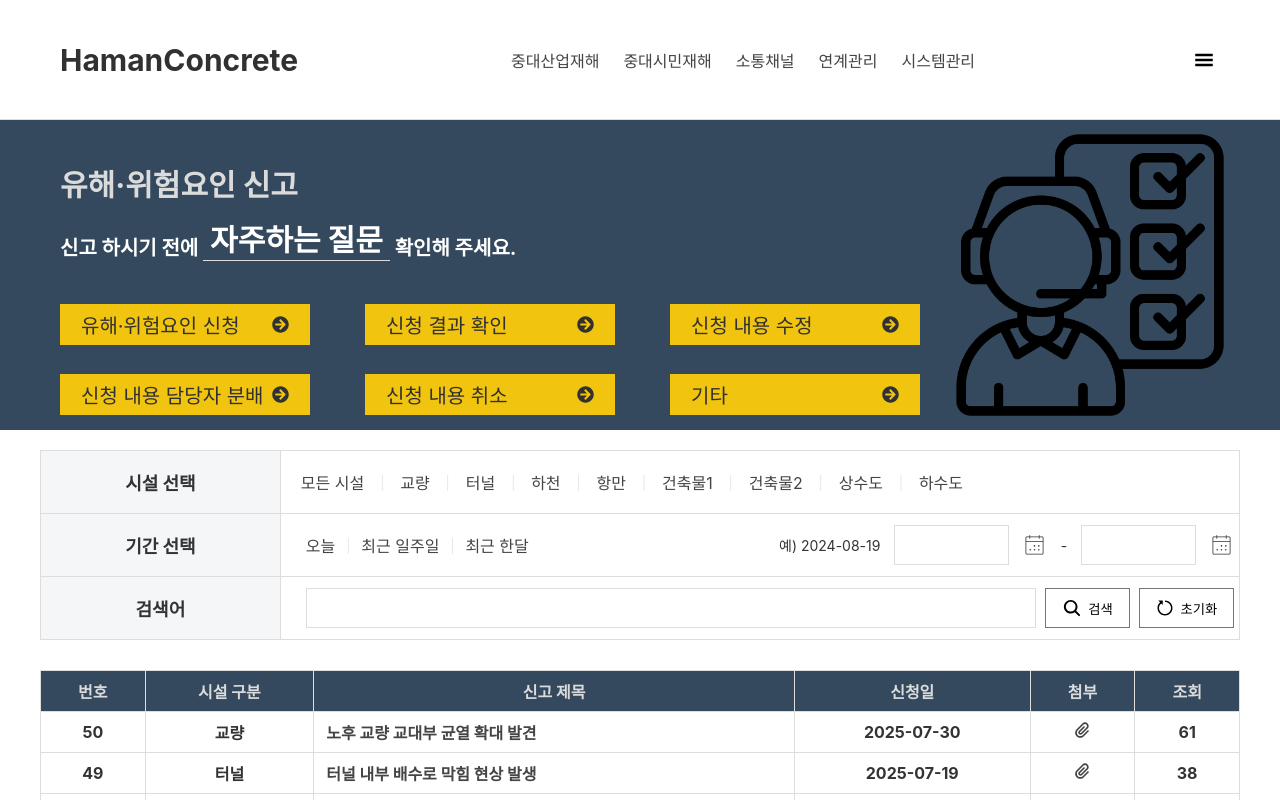
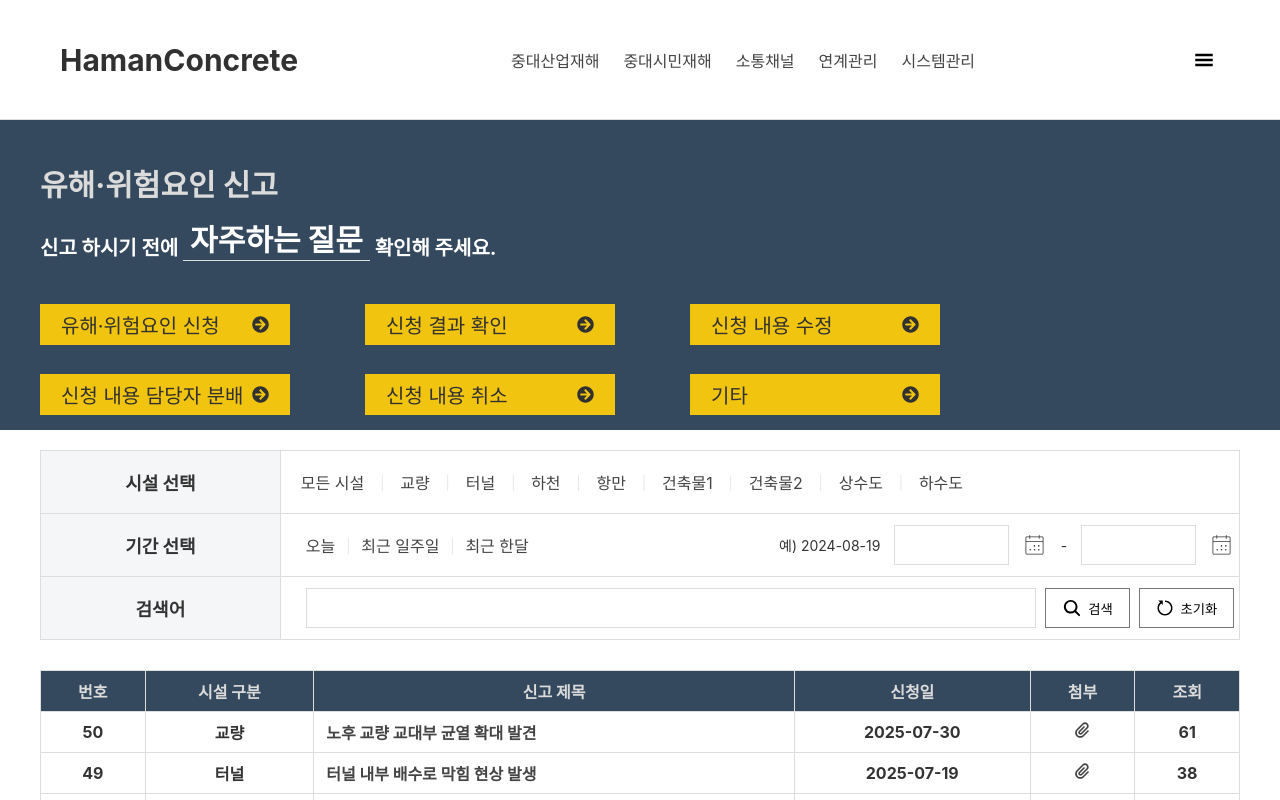
Before and after one commit to JeonJuhwanaaa/government_office_practice, a React (Create React App) app: page /registration in a window 1280 px wide. Shown: the top 800 px of the page. Built offline with nearby package versions, Linux system fonts and the light colour scheme; what chartjs-plugin-datalabels would draw is missing.

Commit message:
feat: illustrate remove & modify css

```diff
--- a/src/pages/Registration/registration.css
+++ b/src/pages/Registration/registration.css
@@ -47,7 +47,7 @@
     width: 100%;
     height: 30%;
 
-    padding: 0px 20px;
+    /* padding: 0px 20px; */
     font-size: 30px;
     font-weight: bold;
     color: #dbdbdb;
@@ -64,7 +64,7 @@
     width: 100%;
     height: 30%;
 
-    padding: 0px 20px;
+    /* padding: 0px 20px; */
     font-size: 20px;
     font-weight: bold;
     color: #fff;
@@ -89,7 +89,7 @@
     height: 50%;
 
     font-size: 20px;
-    padding: 0px 20px;
+    /* padding: 0px 20px; */
 
     /* border: 1px solid black; */
 }
--- a/src/pages/Registration/registration.js
+++ b/src/pages/Registration/registration.js
@@ -31,7 +31,7 @@ function registration(props) {
                         <a href='/'>기타<FaArrowCircleRight className='arrow-right'/></a>
                     </div>
                 </div>
-                <div className='registImg'><img src={reportImg}/></div>
+                <div className='registImg'></div>
             </div>
 
             <div className='registBoardBox'>
```
